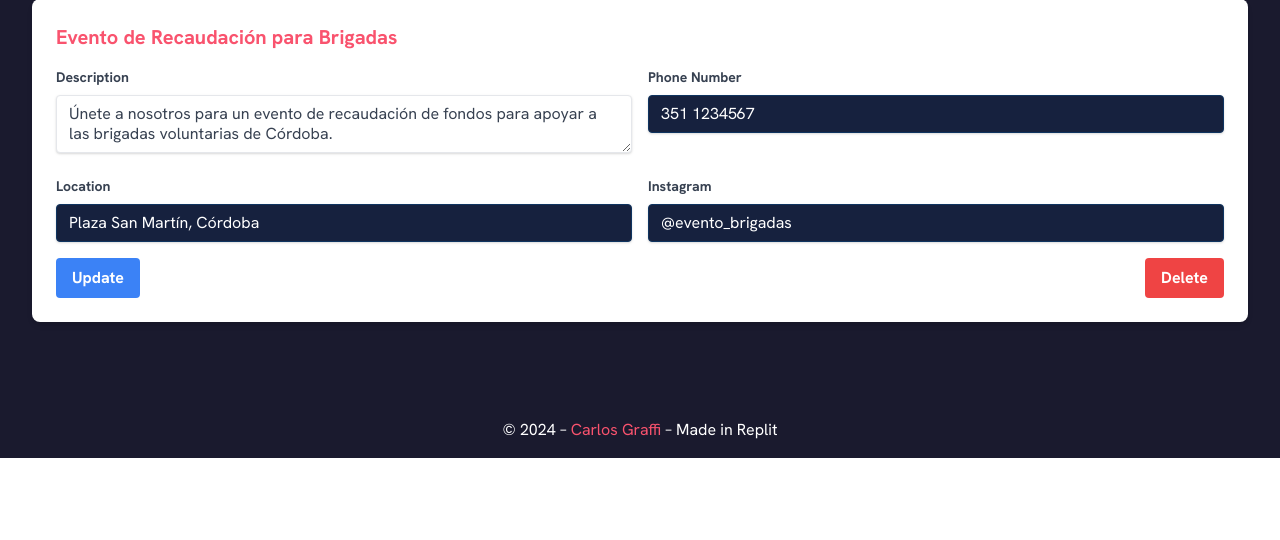
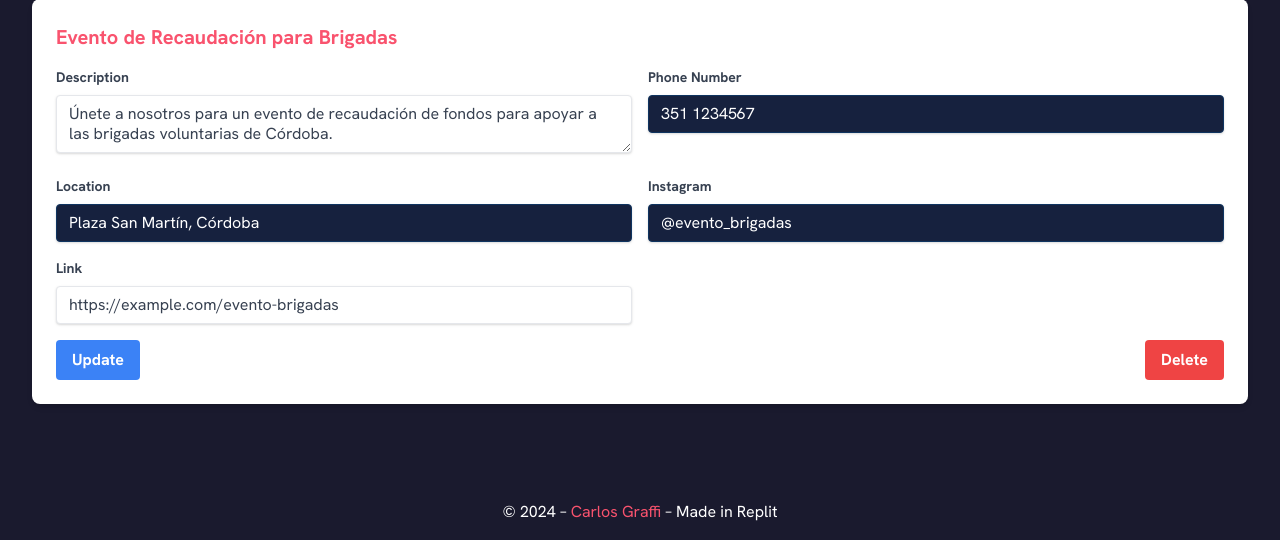
Before and after one commit to carlosgraffi/AyudaIncendiosCordoba, a Flask app: page /admin/dashboard in a window 1280 px wide. Shown: the part 3573-4113 px from the top of the page. Before the commit the page ends 4031 px from the top, so only its background shows below. Run offline with Flask 3, Linux system fonts and the light colour scheme; the visitor is signed in with stand-in values (Sample User, id 1).

Commit message:
Agent query: Is the new donation events section visible on the main page with the custom link and clickable Google Maps location? Can you access and use the admin interface to manage donation events, including the new link field?

```diff
--- a/app.py
+++ b/app.py
@@ -111,7 +111,8 @@ def add_event():
         'description': request.form.get('description'),
         'phone_number': request.form.get('phone_number'),
         'location': request.form.get('location'),
-        'instagram': request.form.get('instagram')
+        'instagram': request.form.get('instagram'),
+        'link': request.form.get('link')
     }
     donation_events.append(new_event)
 
@@ -131,6 +132,7 @@ def update_event():
             event['phone_number'] = request.form.get('phone_number')
             event['location'] = request.form.get('location')
             event['instagram'] = request.form.get('instagram')
+            event['link'] = request.form.get('link')
             break
 
     with open(donation_events_file, 'w', encoding='utf-8') as file:
--- a/donation_events.json
+++ b/donation_events.json
@@ -4,6 +4,7 @@
     "description": "Únete a nosotros para un evento de recaudación de fondos para apoyar a las brigadas voluntarias de Córdoba.",
     "phone_number": "351 1234567",
     "location": "Plaza San Martín, Córdoba",
-    "instagram": "@evento_brigadas"
+    "instagram": "@evento_brigadas",
+    "link": "https://example.com/evento-brigadas"
   }
 ]
--- a/templates/admin.html
+++ b/templates/admin.html
@@ -111,6 +111,10 @@
                     <label class="block text-gray-700 text-sm font-bold mb-2" for="new-event-instagram">Instagram</label>
                     <input class="shadow appearance-none border rounded w-full py-2 px-3 text-gray-700 leading-tight focus:outline-none focus:shadow-outline" id="new-event-instagram" name="instagram" type="text">
                 </div>
+                <div>
+                    <label class="block text-gray-700 text-sm font-bold mb-2" for="new-event-link">Link</label>
+                    <input class="shadow appearance-none border rounded w-full py-2 px-3 text-gray-700 leading-tight focus:outline-none focus:shadow-outline" id="new-event-link" name="link" type="url">
+                </div>
             </div>
             <div class="mt-4">
                 <button class="bg-blue-500 hover:bg-blue-700 text-white font-bold py-2 px-4 rounded focus:outline-none focus:shadow-outline" type="submit">
@@ -141,6 +145,10 @@
                 <div>
                     <label class="block text-gray-700 text-sm font-bold mb-2" for="instagram-{{ loop.index }}">Instagram</label>
                     <input class="shadow appearance-none border rounded w-full py-2 px-3 text-gray-700 leading-tight focus:outline-none focus:shadow-outline" id="instagram-{{ loop.index }}" name="instagram" type="text" value="{{ event.instagram }}">
+                </div>
+                <div>
+                    <label class="block text-gray-700 text-sm font-bold mb-2" for="link-{{ loop.index }}">Link</label>
+                    <input class="shadow appearance-none border rounded w-full py-2 px-3 text-gray-700 leading-tight focus:outline-none focus:shadow-outline" id="link-{{ loop.index }}" name="link" type="url" value="{{ event.link }}">
                 </div>
             </div>
             <div class="mt-4 flex justify-between">
```
Also changed, not shown: templates/index.html (+9 -1 lines).
